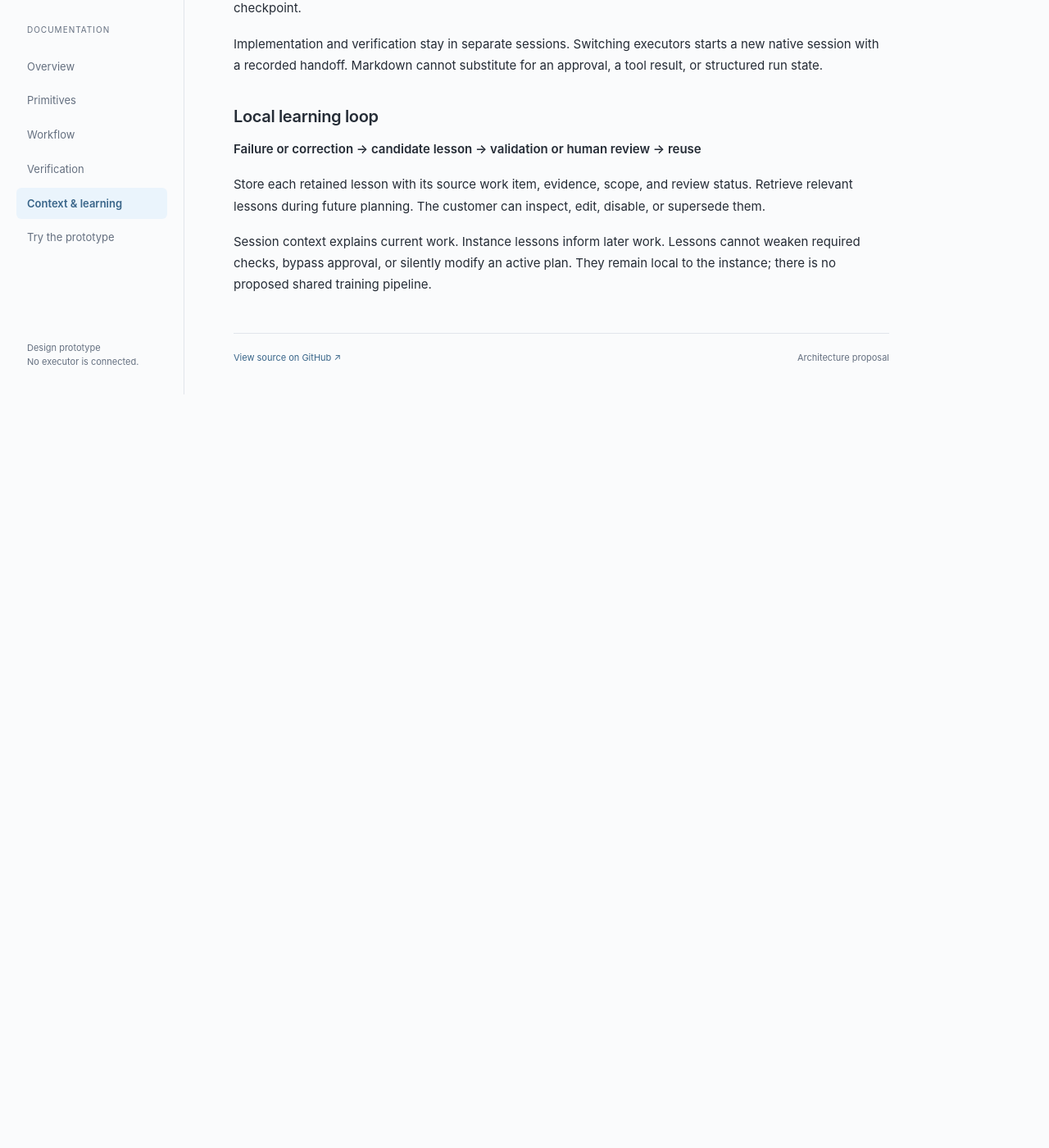
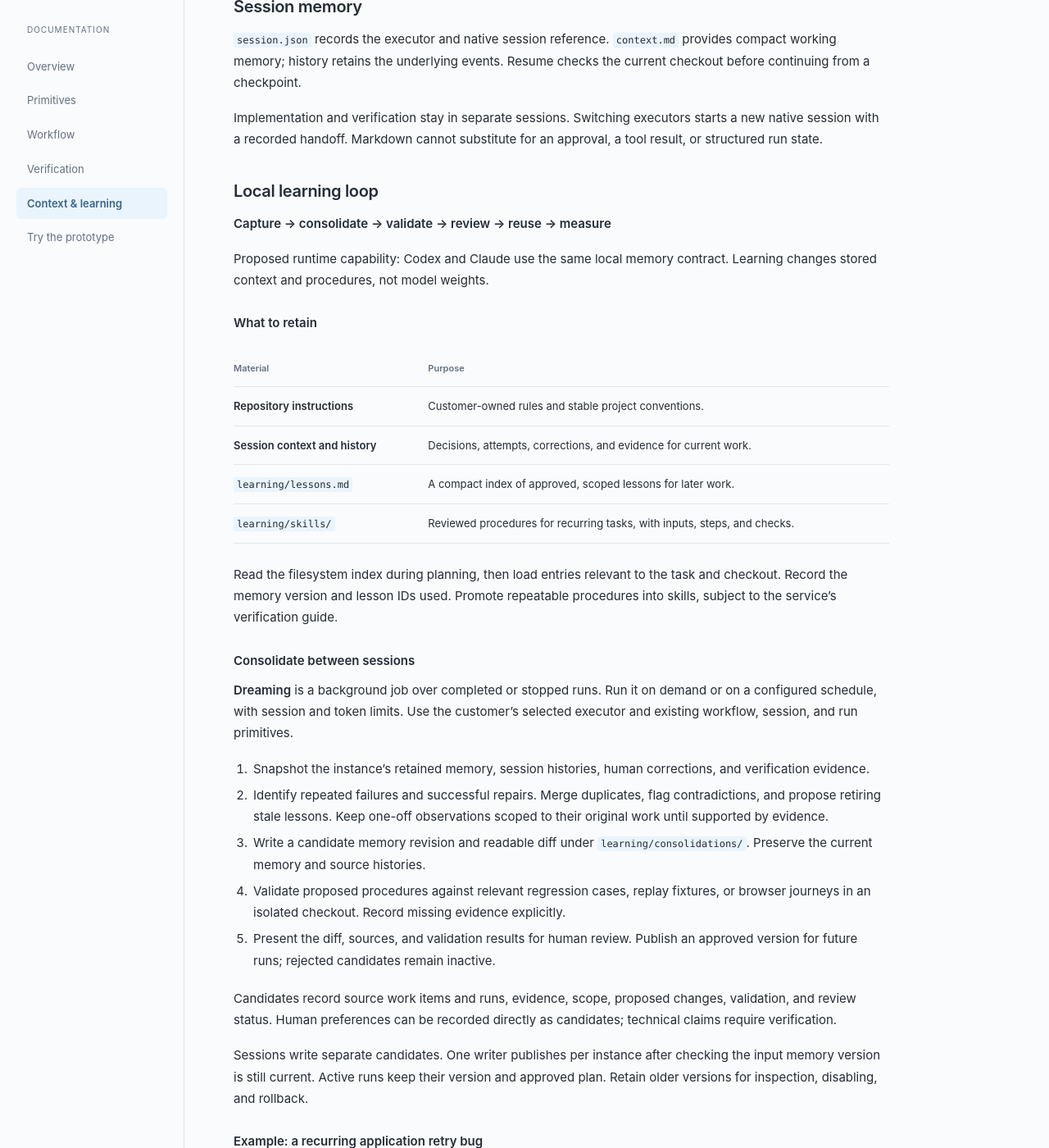
Before and after one commit to sayantan94/service-line, a Jekyll site: the page built from docs/context-and-learning.md, in a window 1280 px wide and 1400 px high, scrolled down 948 px. Shown: the whole window at 82% size. Built offline with Jekyll 4.4.1, drawn with Linux system fonts in a browser that asks for light colours; before the commit the page ends 1429 px from its top, so only the background shows below that; some of the changed text lies outside the part shown.

Commit message:
Document local memory consolidation and reviewed learning

````diff
--- a/docs/context-and-learning.md
+++ b/docs/context-and-learning.md
@@ -13,7 +13,11 @@ changed, the supporting evidence, unresolved blockers, and the next step.
 ```text
 instances/appliedin/
 ├── instance.yaml
-├── learning/lessons.md
+├── learning/
+│   ├── lessons.md
+│   ├── candidates/
+│   ├── consolidations/
+│   └── skills/
 └── workitems/WI-001/
     ├── workitem.md
     ├── plans/v1.md
@@ -47,12 +51,71 @@ for an approval, a tool result, or structured run state.
 
 ## Local learning loop
 
-**Failure or correction → candidate lesson → validation or human review → reuse**
+**Capture → consolidate → validate → review → reuse → measure**
 
-Store each retained lesson with its source work item, evidence, scope, and review
-status. Retrieve relevant lessons during future planning. The customer can inspect,
-edit, disable, or supersede them.
+Proposed runtime capability: Codex and Claude use the same local memory contract.
+Learning changes stored context and procedures, not model weights.
 
-Session context explains current work. Instance lessons inform later work. Lessons
-cannot weaken required checks, bypass approval, or silently modify an active plan.
-They remain local to the instance; there is no proposed shared training pipeline.
+### What to retain
+
+| Material | Purpose |
+|---|---|
+| Repository instructions | Customer-owned rules and stable project conventions. |
+| Session context and history | Decisions, attempts, corrections, and evidence for current work. |
+| `learning/lessons.md` | A compact index of approved, scoped lessons for later work. |
+| `learning/skills/` | Reviewed procedures for recurring tasks, with inputs, steps, and checks. |
+
+Read the filesystem index during planning, then load entries relevant to the task
+and checkout. Record the memory version and lesson IDs used. Promote repeatable
+procedures into skills, subject to the service's verification guide.
+
+### Consolidate between sessions
+
+**Dreaming** is a background job over completed or stopped runs. Run it on demand
+or on a configured schedule, with session and token limits. Use the customer's
+selected executor and existing workflow, session, and run primitives.
+
+1. Snapshot the instance's retained memory, session histories, human corrections,
+   and verification evidence.
+2. Identify repeated failures and successful repairs. Merge duplicates, flag
+   contradictions, and propose retiring stale lessons. Keep one-off observations
+   scoped to their original work until supported by evidence.
+3. Write a candidate memory revision and readable diff under `learning/consolidations/`.
+   Preserve the current memory and source histories.
+4. Validate proposed procedures against relevant regression cases, replay fixtures,
+   or browser journeys in an isolated checkout. Record missing evidence explicitly.
+5. Present the diff, sources, and validation results for human review. Publish an
+   approved version for future runs; rejected candidates remain inactive.
+
+Candidates record source work items and runs, evidence, scope, proposed changes,
+validation, and review status. Human preferences can be recorded directly as
+candidates; technical claims require verification.
+
+Sessions write separate candidates. One writer publishes per instance after
+checking the input memory version is still current. Active runs keep their version
+and approved plan. Retain older versions for inspection, disabling, and rollback.
+
+### Example: a recurring application retry bug
+
+If AppliedIn repeatedly encounters duplicate submissions after a timeout,
+consolidation could propose an idempotency lesson and a retry-verification skill.
+
+Validate by replaying the timeout and retry, checking browser recovery, and
+asserting that only one application record exists. After review, later plans
+retrieve the lesson. Changes to `service-line-verification.md` still require
+normal review and approval.
+
+### Measure whether it helps
+
+Compare representative tasks with and without the candidate memory before
+promotion. Track repeated failures, repair attempts, human corrections, completion
+rate, latency, and token cost. Record regressions and disable harmful lessons.
+More saved notes alone do not establish improvement.
+
+Memory stays local to the instance. Lessons cannot weaken required checks, bypass
+approval, or override customer instructions. There is no shared training pipeline.
+
+Design input: the [memory and dreaming post](https://x.com/rdominguezibar/status/2116880535167389708),
+[memory tool documentation](https://platform.claude.com/docs/en/agents-and-tools/tool-use/memory-tool),
+and [dreaming documentation](https://platform.claude.com/docs/en/managed-agents/dreams).
+The lifecycle above is Service Line's proposed design.
````
